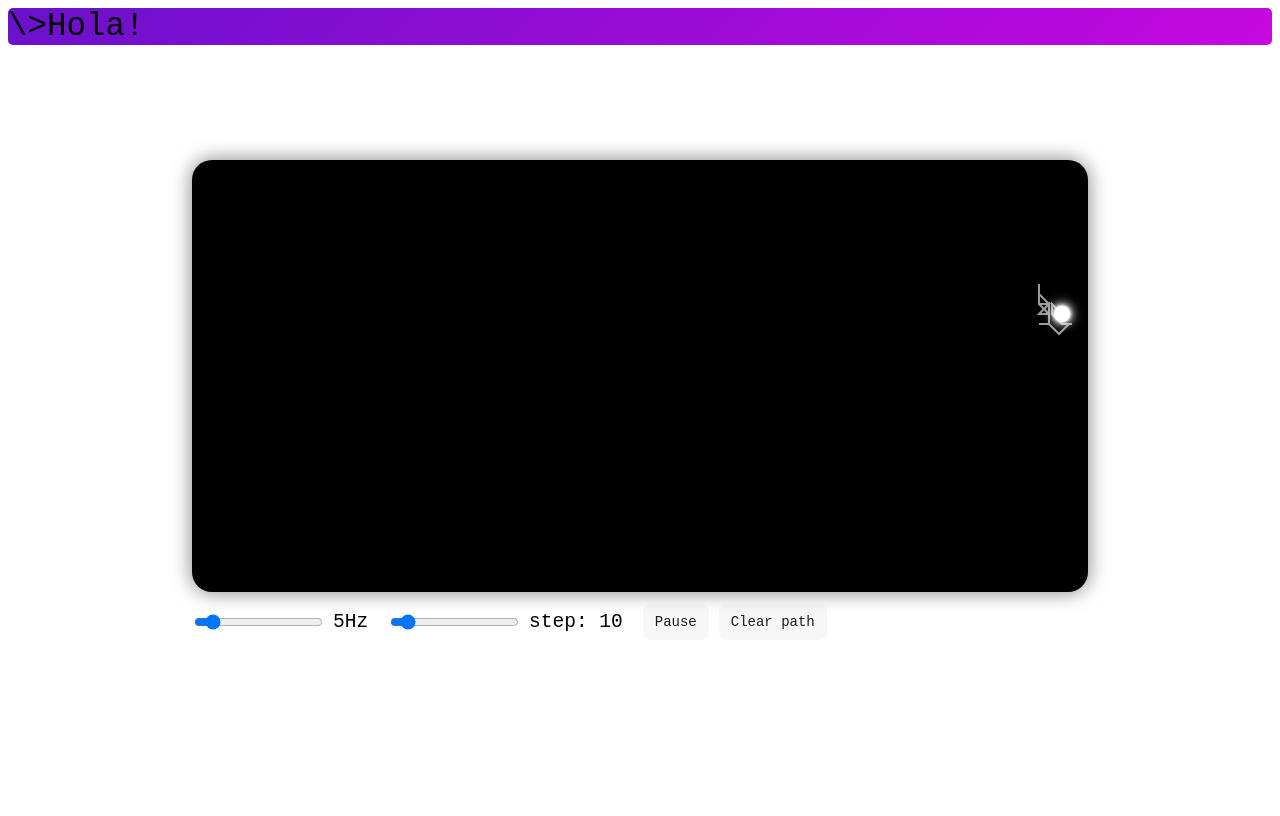
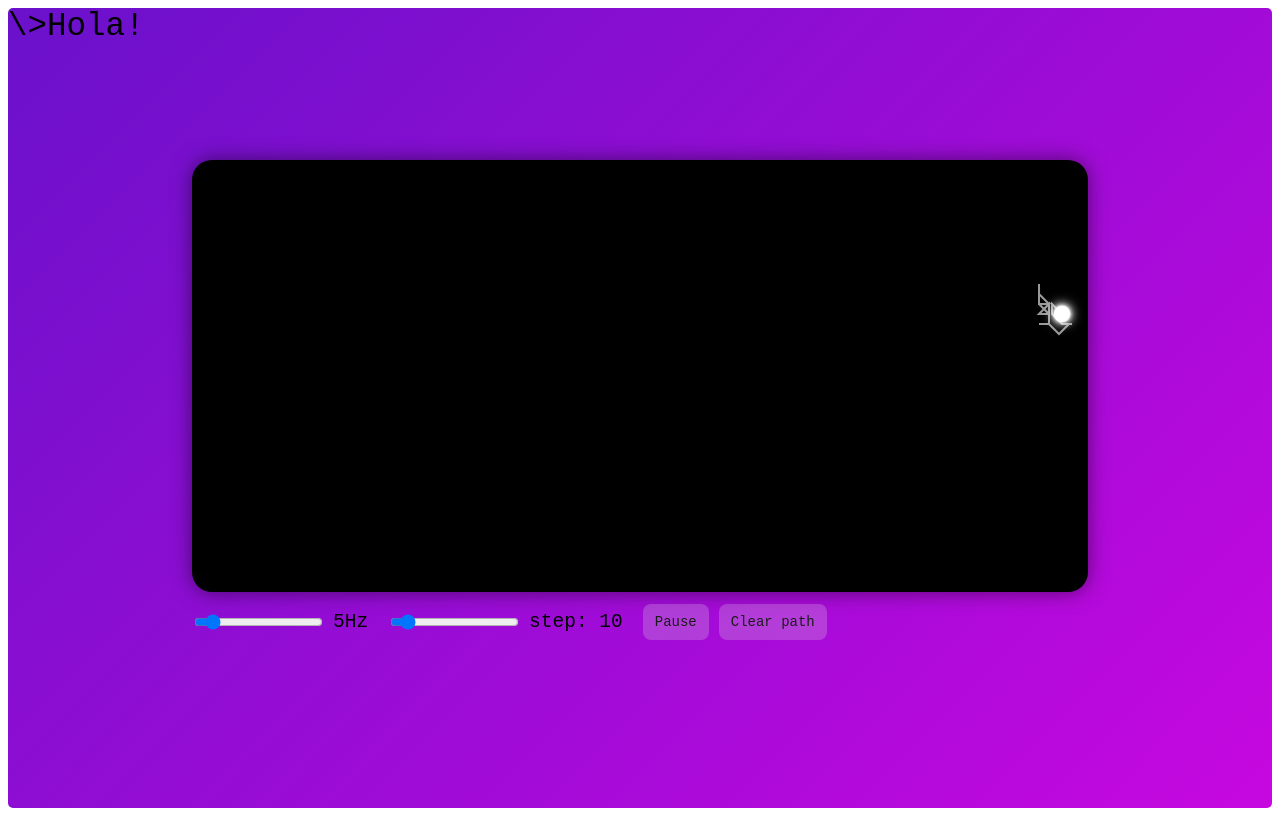
Before and after one commit to teshanshanuka/mypage, a SvelteKit app: page / in a window 1280 px wide. Built offline with nearby package versions, Linux system fonts and the light colour scheme.

Commit message:
chore: use main instead of body
Svelte recommended

```diff
--- a/src/routes/+page.svelte
+++ b/src/routes/+page.svelte
@@ -54,7 +54,7 @@
 
 <title>Teshan's stuff</title>
 
-<body>
+<main class="main">
   <div class="welcome"><span class="blink">\></span>Hola!</div>
   <div class="container">
     <div class="mycanvas" bind:clientWidth={width} bind:clientHeight={height}>
@@ -78,7 +78,7 @@
       <button on:click={() => (polylnPts = `${$blobX},${$blobY}`)} style="align-self: flex-end;">Clear path</button>
     </div>
   </div>
-</body>
+</main>
 
 <style>
   .welcome {
@@ -187,11 +187,13 @@
     }
   }
 
-  body {
+  .main {
     margin: 0;
     padding: 0;
     border-radius: 5px;
     background: linear-gradient(135deg, #6a11cb, #c608df); /* Blue/Purple gradient */
     font-family: monospace;
+    height: 100vh;
+    overflow: hidden;
   }
 </style>
```
